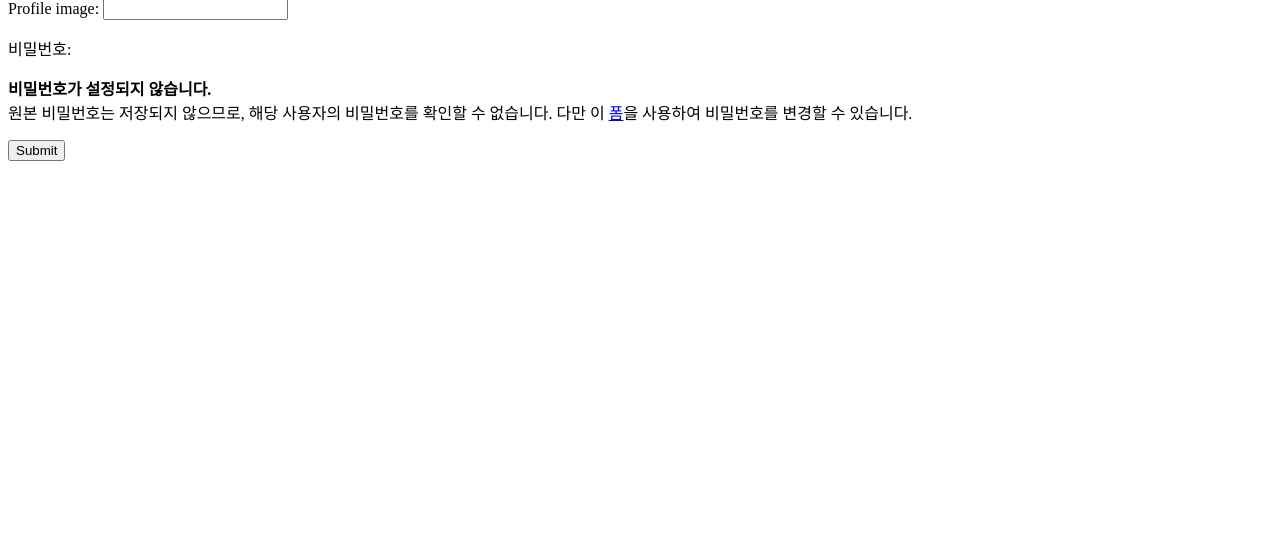
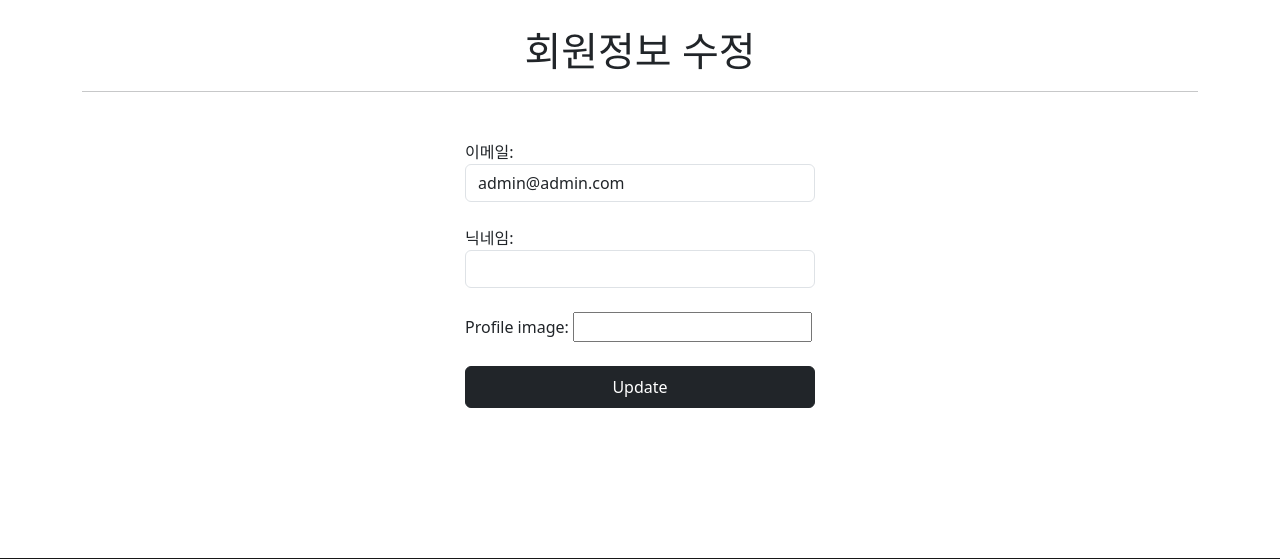
Before and after one commit to IWTR-3/gallery_now, a Django app: page /accounts/update/ in a window 1280 px wide. Shown: the part 150-709 px from the top of the page. Before the commit the page ends 311 px from the top, so only its background shows below. Run offline with Django 3.2, Linux system fonts and the light colour scheme; a user stored in the database is signed in.

Commit message:
IWTR-81 #comment feat : 프로필 수정 페이지 완성
- Update accounts/update.html : 구조 생성
- Update accoutns/forms.py : CustomUserChangeForm 위젯 수정

```diff
--- a/accounts/forms.py
+++ b/accounts/forms.py
@@ -29,7 +29,16 @@ class CustomUserCreationForm(UserCreationForm):
         fields = ('email', 'nickname')
 
 class CustomUserChangeForm(UserChangeForm):
+    email = forms.EmailField(
+        label='이메일',
+        widget=forms.TextInput(
+            attrs={'class': 'form-control',}),)
+    nickname = forms.CharField(
+        label='닉네임',
+        widget= forms.TextInput(
+            attrs={'class': 'form-control',}),)
     profile_image = ProcessedImageField(
+        label='프로필 이미지',
         spec_id='profile_image_thumbnail',
         processors=[ResizeToFill(70,70)],
         format='JPEG',
@@ -37,9 +46,11 @@ class CustomUserChangeForm(UserChangeForm):
         required=False,
         widget=ClearableFileInput(
         attrs={
+            'class': 'form-control'
         }
         ),
     )
+    password = None
     class Meta(UserChangeForm.Meta):
         model = get_user_model()
         fields = ('email', 'nickname', 'profile_image',)
--- a/accounts/templates/accounts/update.html
+++ b/accounts/templates/accounts/update.html
@@ -1,7 +1,19 @@
-<title>회원정보수정</title>
-<h1>회원정보 수정</h1>
-<form action="{% url 'accounts:update' %}" method="POST" enctype="multipart/form-data">
-  {% csrf_token %}
-  {{ form.as_p }}
-  <input type="submit">
-</form>
+{% extends 'base.html' %}
+{% block title %}
+  Profile update
+{% endblock title %}
+{% block content %}
+  <div class="container">
+    <h1 class="mt-5 text-center">회원정보 수정</h1>
+    <hr>
+    <div class="mx-auto mt-5 d-flex justify-content-center" style="width: 700px;">
+      <form action="{% url 'accounts:update' %}" method="POST" enctype="multipart/form-data" class="d-grid w-50 gap-2">
+        {% csrf_token %}
+        {{ form.as_p }}
+        <div class="d-grid gap-2">
+          <input type="submit" value="Update" class="btn btn-dark border-radius p-2">
+        </div>
+      </form>
+    </div>
+  </div>
+{% endblock content %}
--- a/posts/templates/posts/post_list.html
+++ b/posts/templates/posts/post_list.html
@@ -15,7 +15,7 @@
         <div class="circle mt-3 mb-5 "></div>
       </div>
 
-      <a class="tag_a" href="{% url 'posts:detail2' %}">
+      <a class="tag_a" href="{% url 'posts:detail' %}">
         <div class="container-sm d-flex flex-column justify-content-center align-items-center">
           <div class="row">
             <div class="col-lg-6 text-center ">
```
Also changed, not shown: fixtures/posts.json (deleted).
